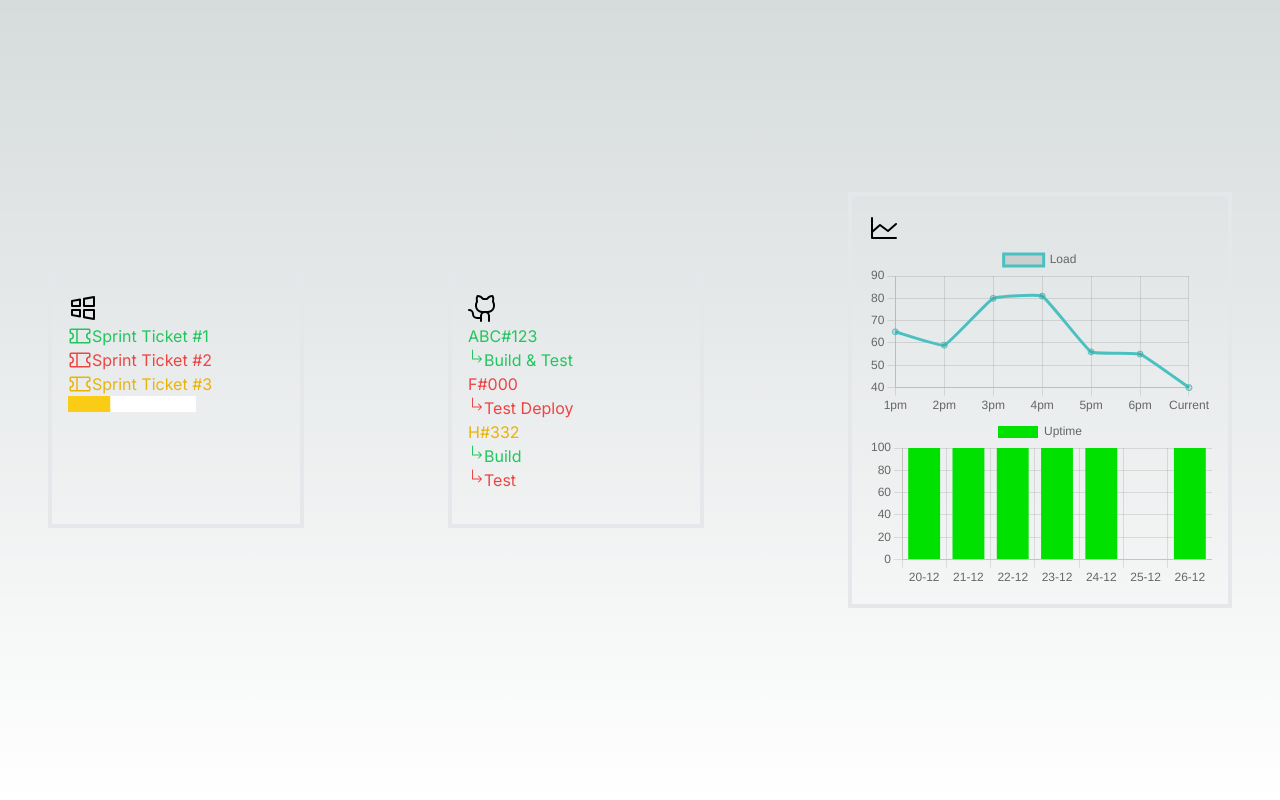
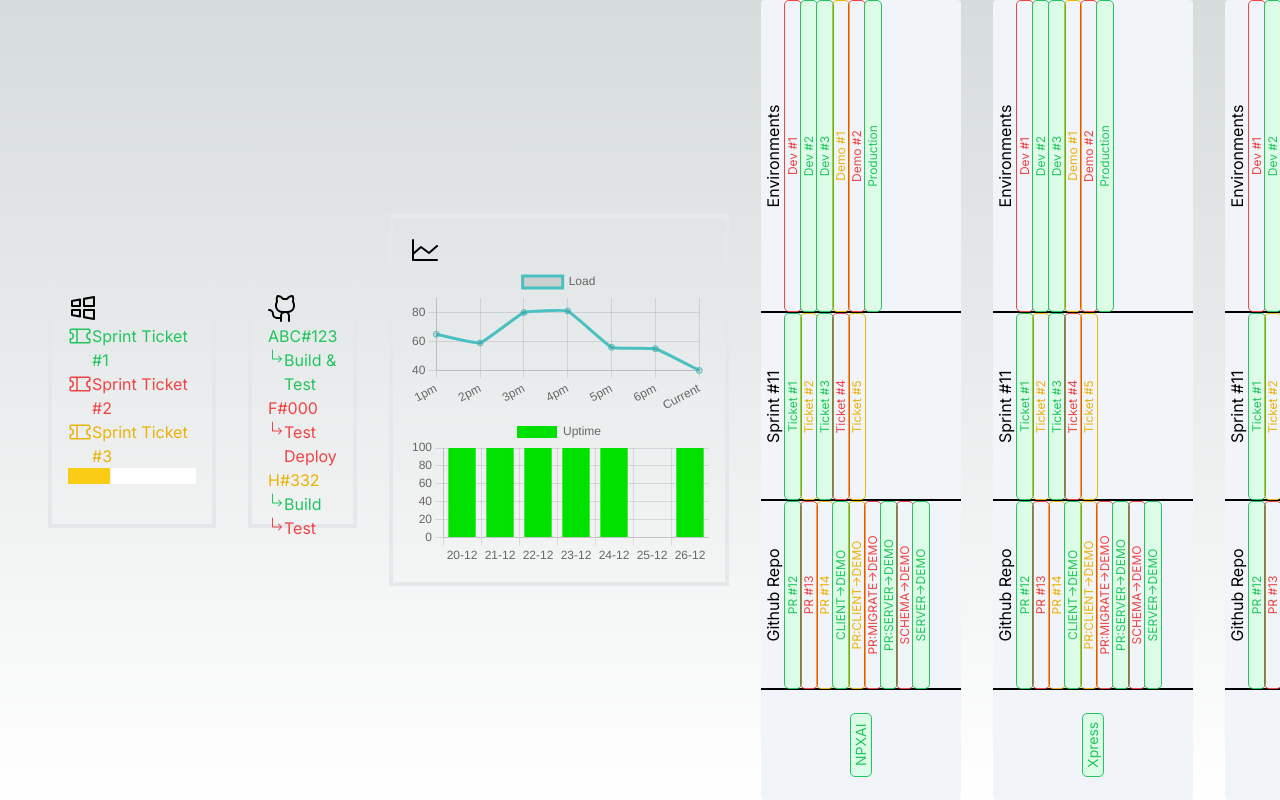
Before and after one commit to kennethkvs/Windows, a Next.js app: page / in a window 1280 px wide. Built offline with nearby package versions, Linux system fonts and the light colour scheme.

Commit message:
Made scrollbar

```diff
--- a/src/app/globals.css
+++ b/src/app/globals.css
@@ -1,4 +1,15 @@
 @tailwind base;
+
+*::-webkit-scrollbar {
+  width: 8px;
+  height: 8px;
+}
+*::-webkit-scrollbar-thumb {
+  background-color: theme("colors.fuchsia.400");
+  border-radius: 4px;
+  width: 8px;
+}
+
 @tailwind components;
 @tailwind utilities;
 
@@ -25,9 +36,3 @@ body {
     )
     rgb(var(--background-start-rgb));
 }
-
-@layer utilities {
-  ::-webkit-scrollbar-thumb {
-    boarder-radius: 14px;
-  }
-}
--- a/src/app/page.js
+++ b/src/app/page.js
@@ -2,7 +2,7 @@
 
 import { Card } from "@/components/Card";
 import { RepoStatus } from "@/components/RepoStatus";
-import { AzureStatus } from "@/components/AzureStatus"
+import { AzureStatus } from "@/components/AzureStatus";
 import { EnvironmentStatus } from "@/components/EnvironmentStatus";
 
 export default function Home() {
@@ -10,9 +10,13 @@ export default function Home() {
   const projectNames = ["NPXAI", "Xpress", "ModX", "Echo", "AtomiX"];
   return (
     <main className="flex min-h-screen items-center justify-between gap-8 overflow-y-hidden p-12">
-      <AzureStatus/>
-      <RepoStatus/>
-      <EnvironmentStatus/>
+      <AzureStatus />
+      <RepoStatus />
+      <EnvironmentStatus />
+      {/* Render 10 cards */}
+      {Array.from(Array(numCards).keys()).map((i) => (
+        <Card key={i} name={projectNames[i]} />
+      ))}
     </main>
   );
 }
```
Also changed, not shown: src/app/layout.js (+7 -7 lines), 1 other file (tests, documents, lock files or other folders).
